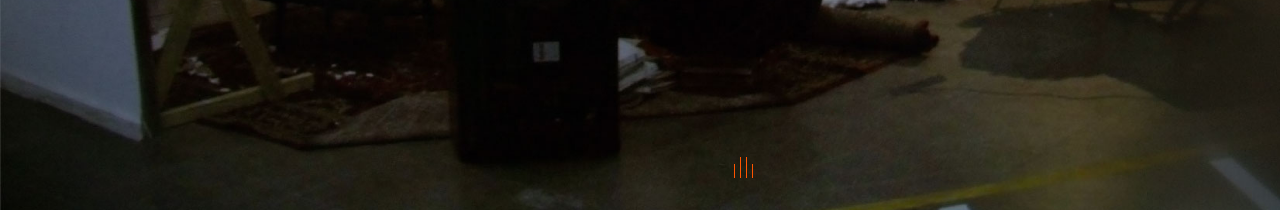
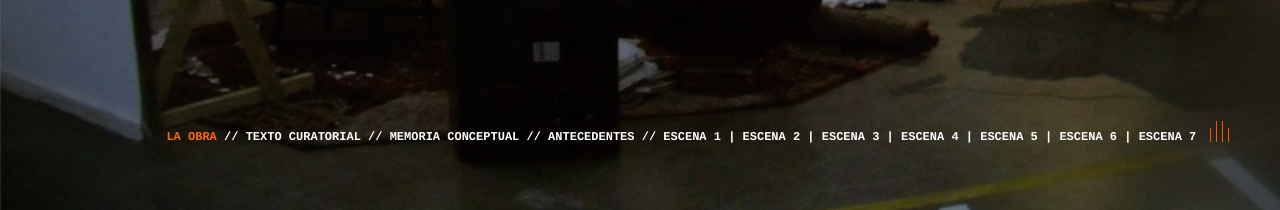
Before and after one commit to diegoduncan21/matta, a Django app: page /revolucion/ in a window 1280 px wide. Shown: the part 590-800 px from the top of the page. Run offline with Django 3.2, Linux system fonts and the light colour scheme; parts of the project's set-up code (start-up, migrations or seed data) failed here and were passed over; some libraries are stand-ins or nearby versions.

Commit message:
new image background and footer

```diff
--- a/matta/static/css/project.css
+++ b/matta/static/css/project.css
@@ -140,12 +140,6 @@ h5.topa{
   position: absolute;
   top: 30px;
   left: 65%;
-
-}
-.videocontainer{
-  position: absolute;
-  top: 13%;
-  left: 62%;
 
 }
 .down{
--- a/matta/static/css/revo.css
+++ b/matta/static/css/revo.css
@@ -4,14 +4,35 @@ html {
     min-height:100%
 }
 #music{
-    position: absolute;
-    right: 40%;
-    top: 90%;
+  position: relative;
+  float: right;
+  bottom: 36px;
 }
 .containertodo{
 }
+.videocontainer{
+  position: absolute;
+  top: 20%;
+  left: 70%;
+}
 .containertotal{
     width: 100%;
+}
+.footer_fly{
+  position:absolute;
+  top:90%;
+  left:13%;
+  color:#fff;
+  font-weight: 900;
+  font-family: courier;
+  font-size: 12px;
+}
+.footer_fly > a{
+  text-decoration: none;
+  color:inherit;
+}
+.orange{
+  color:#ff6600;
 }
 .containertexto{
     position: absolute;
--- a/matta/static/js/project.js
+++ b/matta/static/js/project.js
@@ -5,10 +5,18 @@ $(document).ready(function() {
         if ($('#play').attr('src') == '/static/images/soundspect_.gif') {
             $('#audio').trigger('pause');
             $('#play').attr('src','/static/images/glyphicons-174-play.png');
+            $('#music').css({
+              'margin-left':'13px',
+              'bottom': '3px'
+            });
             console.log("pausa");
         } else {
             $('#audio').trigger('play');
             $('#play').attr('src','/static/images/soundspect_.gif');
+            $('#music').css({
+              'margin-left':'0px',
+              'bottom': '36px'
+            });
             console.log("play");
         }
     });
--- a/matta/templates/pages/revolucion.html
+++ b/matta/templates/pages/revolucion.html
@@ -27,8 +27,12 @@
         </div>
         <a href="#"><div class="croquis"></div></a>
         <audio id="audio" src="/static/images/MuestraJulian_mezcla-limited.mp3" loop autoplay></audio>
+
+        <div class="footer_fly">
+          <span class="orange">LA OBRA</span> // <a href="#">TEXTO CURATORIAL</a> // <a href="#">MEMORIA CONCEPTUAL</a> // <a href="#">ANTECEDENTES</a> // <a href="#">ESCENA 1</a> | <a href="#">ESCENA 2</a> | <a href="#">ESCENA 3</a> | <a href="#">ESCENA 4</a> | <a href="#">ESCENA 5</a> | <a href="#">ESCENA 6</a> | <a href="#">ESCENA 7</a>
           <div id="music" class=  "up">
               <img id="play" src="/static/images/soundspect_.gif" alt="">
+          </div>
         </div>
 
     </div>
```
Lines whose indentation alone changed are shown as unchanged.
